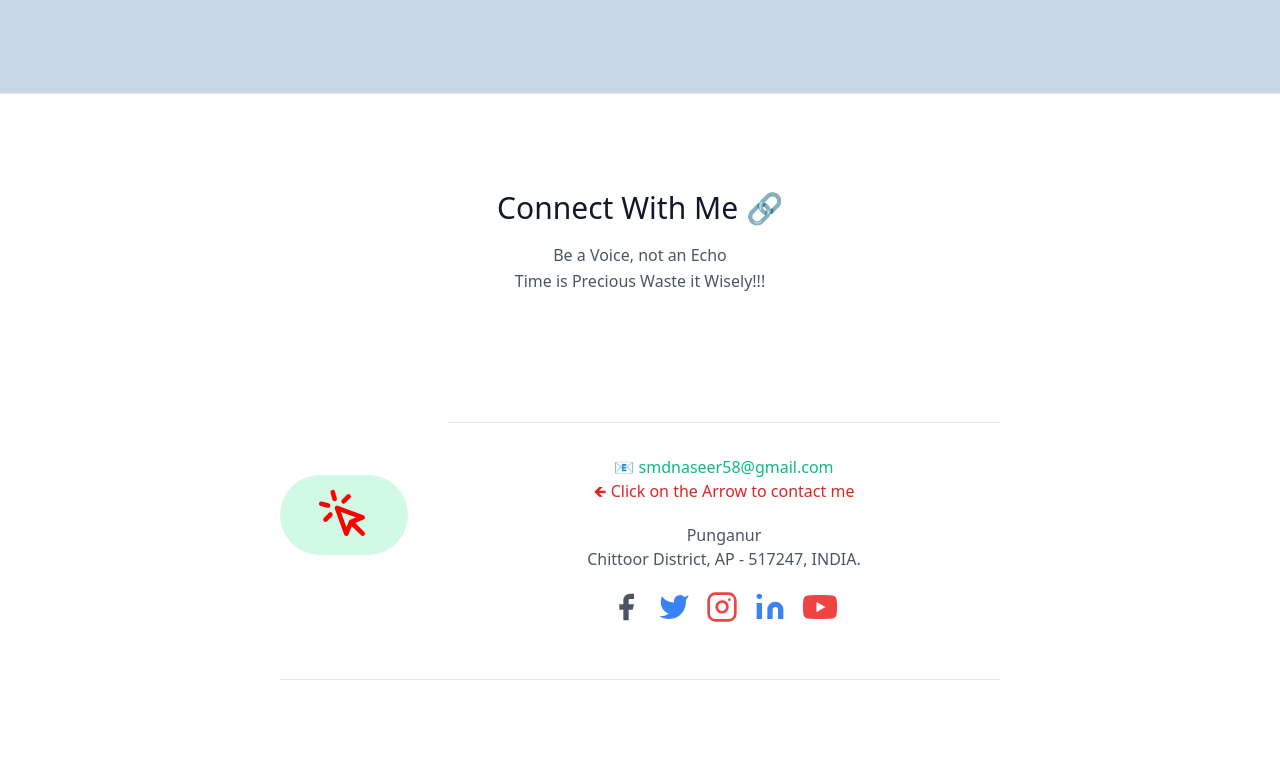
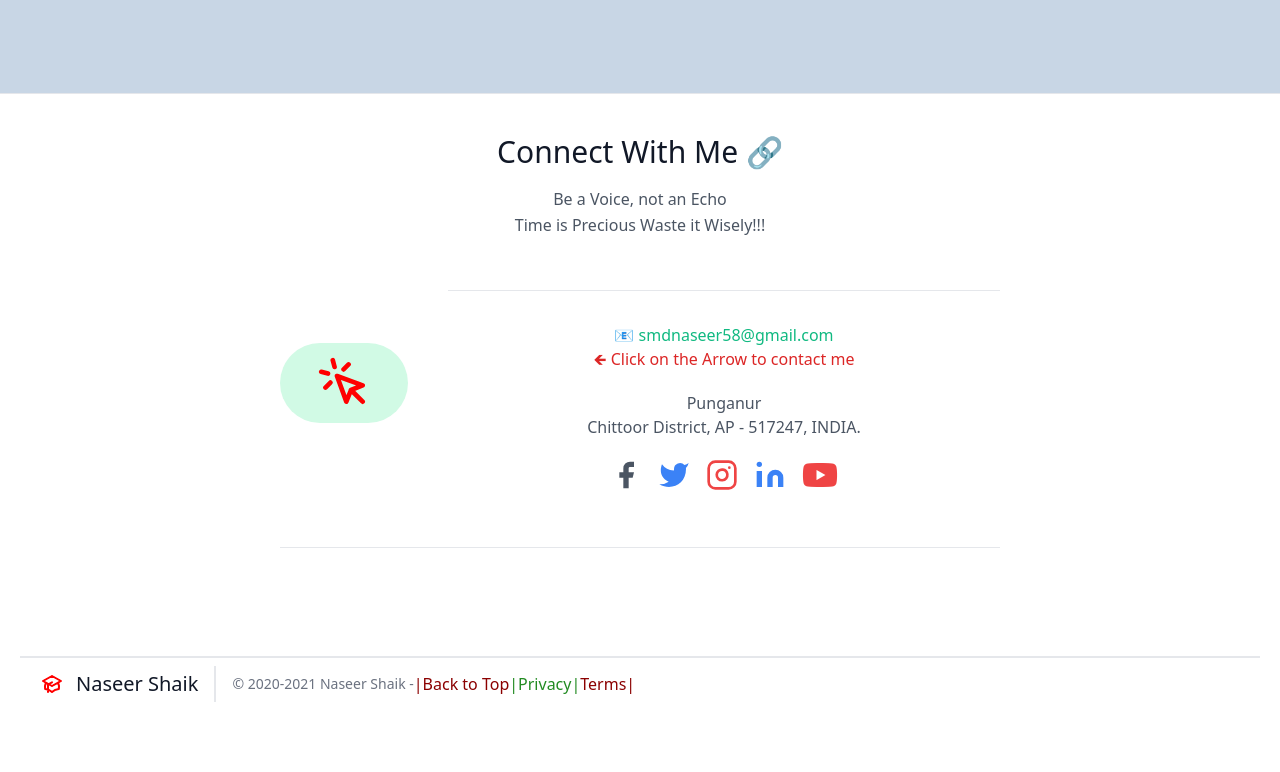
Before and after one commit to Naseershaik-the-8055/My-Website, a plain HTML site: page index.html in a window 1280 px wide. Shown: the part 1928-2700 px from the top of the page. After the commit the page ends 2678 px from the top, so only its background shows below. Drawn offline with nearby package versions, Linux system fonts and the light colour scheme.

Commit message:
init addedhrline

```diff
--- a/index.html
+++ b/index.html
@@ -10,7 +10,6 @@
     <title>Naseer Shaik's Website</title>
 </head>
 <body>
-
     <!-- Header section -->
     <header class="text-gray-400 bg-gray-900 body-font">
         <div class="container mx-auto flex flex-wrap p-5 flex-col md:flex-row items-center">
@@ -36,7 +35,7 @@
                 <li><a href="#Skills&Hobbies">About Me</a></li>
                 <li><a href="#Education">Education</a></li>
                 <li><a href="#ConnectWithMe">Connect With Me</a></li>
-              </ul>
+                </ul>
             </div>
           </nav>
           </div>
@@ -161,16 +160,14 @@
     </div>
   </section>
 <hr>
-
-
 <!-- connect me (Note: Section Id should be used to goto the respected anchor tag within the page) -->
   <section4 id="ConnectWithMe" class="text-gray-600 body-font relative">
-    <div class="container px-5 py-24 mx-auto">
+    <div class="container px-5 py-10 mx-auto">
       <div class="flex flex-col text-center w-full mb-12">
         <h1 class="sm:text-3xl text-2xl font-medium title-font mb-4 text-gray-900">Connect With Me 🔗</h1>
         <p class="lg:w-2/3 mx-auto leading-relaxed text-base">Be a Voice, not an Echo <br> Time is Precious Waste it Wisely!!! </p></p>
 
-         <div class="container px-5 py-24 mx-auto">
+         <div class="container px-5 py-5 mx-auto">
       <div class="flex items-center lg:w-3/5 mx-auto border-b pb-10 mb-10 border-gray-200 sm:flex-row flex-col">
         <div class="sm:w-32 sm:h-22 h-20 w-20 sm:mr-10 inline-flex items-center justify-center rounded-full bg-green-100 text-green-500 flex-shrink-0">
 
@@ -189,10 +186,11 @@
 
           <div class="p-2 w-full pt-8 mt-8 border-t border-gray-200 text-center">
             <a class="text-green-500">📧 smdnaseer58@gmail.com</a>
-            <br> <a class="text-red-600"> 🡸 Click on the Arrow to contact me</a>
+            <br> <a class="text-red-600" > 🡸 Click on the Arrow to contact me</a>
             <p class="leading-normal my-5">Punganur
               <br>Chittoor District, AP - 517247, INDIA.
             </p>
+            <!-- ------- -->
             <span class="inline-flex">
 
               <!-- facebook link (Note: By using target="_blank" href="LINK of that particular site" onclicking the link gets open in new tab) -->
@@ -236,15 +234,16 @@
 
               </a>
             </span>
+            <!-- ------------ -->
           </div>
         </div>
       </div>
     </div>
   </section>
-
+<hr><hr>
 <!-- footer section -->
 <footer class="text-gray-600 body-font">
-    <div class="container px-5 py-8 mx-auto flex items-center sm:flex-row flex-col">
+    <div class="container px-5 py-2 mx-auto flex items-center sm:flex-row flex-col">
       <a class="flex title-font font-medium items-center md:justify-start justify-center text-gray-900">
         <svg xmlns="http://www.w3.org/2000/svg" class="h-6 w-6" fill="none" viewBox="0 0 24 24" stroke="#FF0000">
 
--- a/style.css
+++ b/style.css
@@ -50,8 +50,3 @@ section:nth-child(odd)
 {
       background: #c8d6e5;
 }
-
-body
-{
-
-}
```
